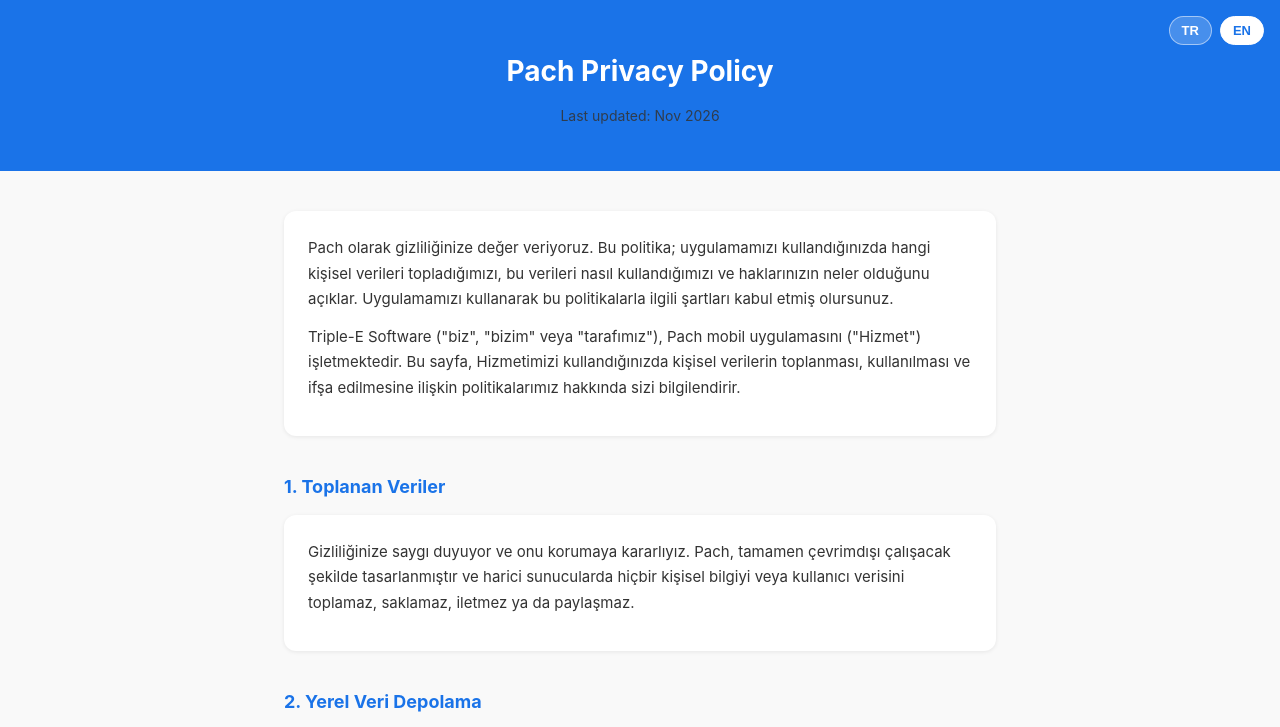
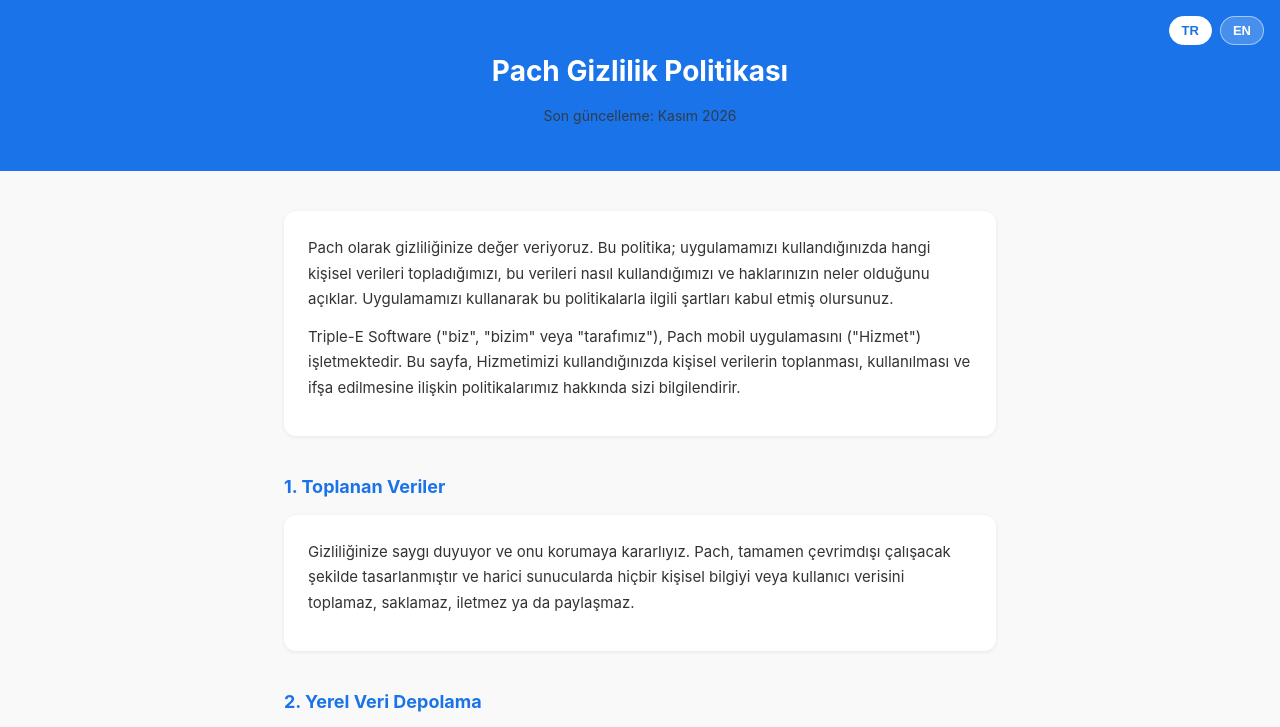
Before and after one commit to tripleesoftware/pach-privacy, a plain HTML site: page index.html in a window 1280 px wide. Shown: the top 727 px of the page. Drawn offline with Linux system fonts and the light colour scheme.

Commit message:
Update index.html

```diff
--- a/index.html
+++ b/index.html
@@ -13,8 +13,12 @@
       line-height: 1.7;
     }
 
-    /* Dil Gizleme Mantığı */
+    /* Dil Gizleme Mantığı (Varsayılan olarak hepsi gizli) */
     .lang-en, .lang-tr { display: none; }
+
+    /* Aktif dil görünürlüğü */
+    body.lang-tr-active .lang-tr { display: block; }
+    body.lang-en-active .lang-en { display: block; }
 
     /* Dil Değiştirici Buton Barı */
     .lang-switch-container {
@@ -86,12 +90,12 @@
     }
   </style>
 </head>
-<body>
+<body class="lang-tr-active">
 
 <header>
   <!-- Dil Seçici Butonlar -->
   <div class="lang-switch-container">
-    <button id="btn-tr" class="lang-btn" onclick="switchLang('tr')">TR</button>
+    <button id="btn-tr" class="lang-btn active" onclick="switchLang('tr')">TR</button>
     <button id="btn-en" class="lang-btn" onclick="switchLang('en')">EN</button>
   </div>
 
@@ -110,8 +114,8 @@
 
 <main>
 
-  <!-- ================= TÜRKÇE İÇERİK ================= -->
-<div class="lang-en">
+  <!-- ================= TÜRKÇE İÇERİK (Düzeltildi: lang-tr oldu) ================= -->
+  <div class="lang-tr">
     <div class="card">
       <p>Pach olarak gizliliğinize değer veriyoruz. Bu politika; uygulamamızı kullandığınızda hangi kişisel verileri topladığımızı, bu verileri nasıl kullandığımızı ve haklarınızın neler olduğunu açıklar. Uygulamamızı kullanarak bu politikalarla ilgili şartları kabul etmiş olursunuz.</p>
       <p>Triple-E Software ("biz", "bizim" veya "tarafımız"), Pach mobil uygulamasını ("Hizmet") işletmektedir. Bu sayfa, Hizmetimizi kullandığınızda kişisel verilerin toplanması, kullanılması ve ifşa edilmesine ilişkin politikalarımız hakkında sizi bilgilendirir.</p>
@@ -125,7 +129,7 @@
     <h2>2. Yerel Veri Depolama</h2>
     <div class="card">
       <p>Pach içerisinde oluşturulan veya kullanılan tüm veriler, ayarlar ve içerikler kesinlikle yalnızca cihazınızda yerel olarak saklanır.</p>
-    <ul>
+      <ul>
         <li>Cihazınızda depolanan verilere hiçbir erişimimiz yoktur.</li>
         <li>Uygulamayı kaldırır veya cihaz ayarlarınız üzerinden uygulama verilerini temizlerseniz, yerel olarak depolanan tüm bilgiler kalıcı olarak silinir ve tarafımızca kurtarılamaz.</li>
       </ul>
@@ -227,46 +231,3 @@
       <p>© 2026 Pach. All rights reserved.</p>
     </footer>
   </div>
-
-</main>
-
-<script>
-  function switchLang(lang) {
-    // 1. Tüm dillerdeki içerikleri gizle
-    document.querySelectorAll('.lang-tr, .lang-en').forEach(el => {
-      el.style.display = 'none';
-    });
-
-    // 2. Seçilen dildeki içerikleri göster
-    document.querySelectorAll('.lang-' + lang).forEach(el => {
-      el.style.display = 'block';
-    });
-
-    // 3. Buton aktiflik durumlarını güncelle
-    document.getElementById('btn-tr').classList.remove('active');
-    document.getElementById('btn-en').classList.remove('active');
-    document.getElementById('btn-' + lang).classList.add('active');
-
-    // 4. HTML lang attribute güncelle
-    document.documentElement.lang = lang;
-  }
-
-  // Başlangıç Mantığı: URL'den ?lang=en parametresini oku veya tarayıcı diline bak
-  const urlParams = new URLSearchParams(window.location.search);
-  const langParam = urlParams.get('lang');
-
-  if (langParam && (langParam === 'en' || langParam === 'tr')) {
-    switchLang(langParam);
-  } else {
-    // Otomatik Dil Algılama (Varsayılan olarak 'tr' fallback yap)
-    const browserLang = navigator.language || navigator.userLanguage;
-    if (browserLang.startsWith('en')) {
-      switchLang('en');
-    } else {
-      switchLang('tr');
-    }
-  }
-</script>
-
-</body>
-</html>
```
